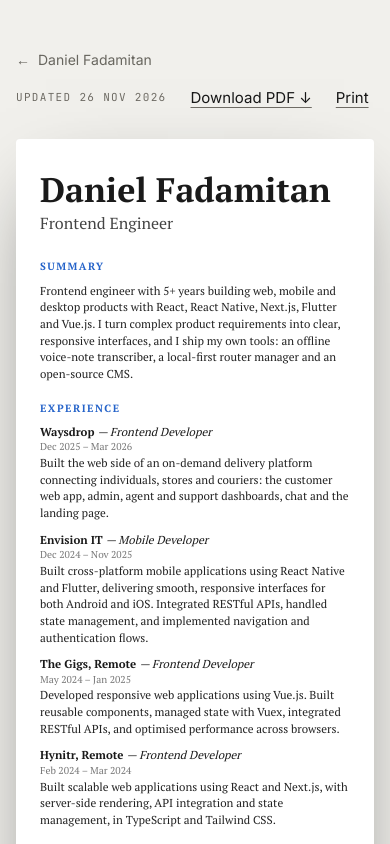
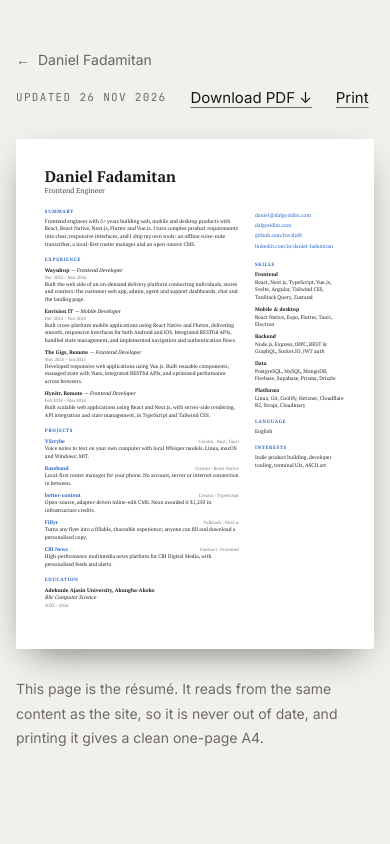
Before and after one commit to Invalid8/my-showcase, a Next.js app: page /resume in a window 390 px wide. Shown: the top 844 px of the page. Built offline with nearby package versions, Linux system fonts and the light colour scheme; no server answers.

Commit message:
fix: show the résumé as the same A4 sheet on phones, scaled to fit

```diff
--- a/app/globals.css
+++ b/app/globals.css
@@ -1529,14 +1529,9 @@ button.heart {
   font-size: 14px;
 }
 
-@media (max-width: 720px) {
-  .cv {
-    padding: 32px 24px;
-  }
-
-  .cv-grid {
-    grid-template-columns: 1fr;
-  }
+.sheet-fit > .cv {
+  width: 794px;
+  zoom: var(--sheet-scale, 1);
 }
 
 @media print {
@@ -1565,6 +1560,11 @@ button.heart {
     border-radius: 0;
     padding: 48px 56px;
     min-height: 297mm;
+  }
+
+  .sheet-fit > .cv {
+    width: auto;
+    zoom: 1;
   }
 
   .cv-grid {
--- a/app/resume/page.tsx
+++ b/app/resume/page.tsx
@@ -2,6 +2,7 @@ import type { Metadata } from "next";
 import { PT_Serif } from "next/font/google";
 import { BackLink } from "@/components/site/BackLink";
 import { PrintButton } from "@/components/site/PrintButton";
+import { SheetFit } from "@/components/site/SheetFit";
 import { resume } from "@/content/resume";
 import { createPageMetadata } from "@/lib/seo";
 
@@ -49,6 +50,7 @@ export default function ResumePage() {
             <PrintButton />
           </div>
         </nav>
+        <SheetFit>
           <article className={`cv ${serif.className}`}>
             <header>
               <h1>{resume.name}</h1>
@@ -123,6 +125,14 @@ export default function ResumePage() {
               </aside>
             </div>
           </article>
+        </SheetFit>
+        <script
+          // biome-ignore lint/security/noDangerouslySetInnerHtml: sizes the sheet before first paint so phones never see it cropped
+          dangerouslySetInnerHTML={{
+            __html:
+              "(function(e){e.style.setProperty('--sheet-scale',Math.min(1,e.clientWidth/794))})(document.currentScript.previousElementSibling)",
+          }}
+        />
         <p className="resume-note">
           This page is the résumé. It reads from the same content as the site,
           so it is never out of date, and printing it gives a clean one-page A4.
--- /dev/null
+++ b/components/site/SheetFit.tsx
@@ -0,0 +1,26 @@
+"use client";
+
+import { type ReactNode, useEffect, useRef } from "react";
+
+const SHEET_WIDTH = 794;
+
+export function SheetFit({ children }: { children: ReactNode }) {
+  const frame = useRef<HTMLDivElement>(null);
+
+  useEffect(() => {
+    const el = frame.current;
+    if (!el) return;
+    const observer = new ResizeObserver(([entry]) => {
+      const scale = Math.min(1, entry.contentRect.width / SHEET_WIDTH);
+      el.style.setProperty("--sheet-scale", String(scale));
+    });
+    observer.observe(el);
+    return () => observer.disconnect();
+  }, []);
+
+  return (
+    <div ref={frame} className="sheet-fit" suppressHydrationWarning>
+      {children}
+    </div>
+  );
+}
```
Lines whose indentation alone changed are shown as unchanged.
